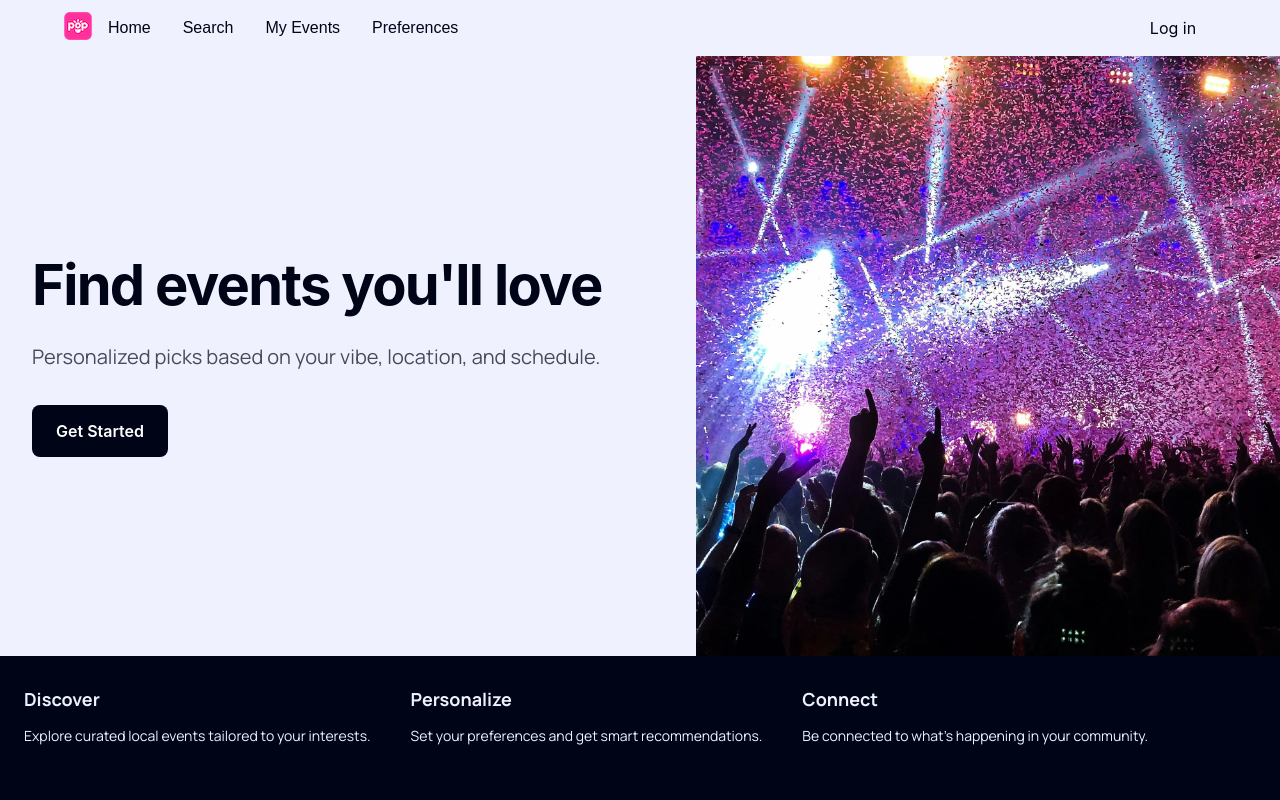
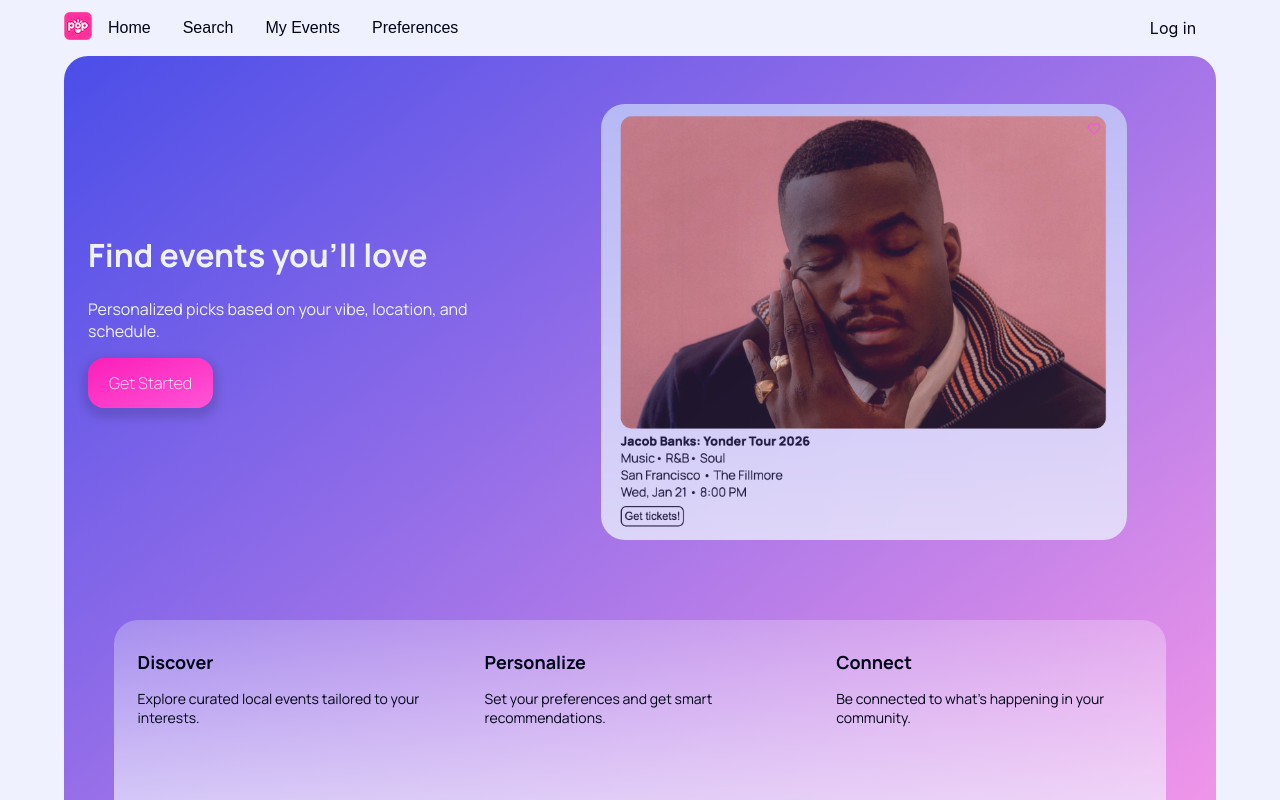
Before and after one commit to ash-kick/event-pop-app, a React (Vite) app: page / in a window 1280 px wide. Shown: the top 800 px of the page. Built offline with nearby package versions, Linux system fonts and the light colour scheme; no server answers; a web font is replaced by a local one.

Commit message:
adding formatting to landing page

```diff
--- a/src/pages/landing/Landing.jsx
+++ b/src/pages/landing/Landing.jsx
@@ -7,17 +7,17 @@ export default function Landing() {
                     <div className="landing-hero-left">
                          <h1 className="landing-header-text">Find events you'll love</h1>
                          <p className="landing-subhead">Personalized picks based on your vibe, location, and schedule.</p>
-                         <Link
-                              to="/register"
+                         <button
+                              onClick={() => navigate("/register")}
                               className="landing-get-started-button">
                               Get Started
-                         </Link>
+                         </button>
                     </div>
                     <div className="landing-hero-right">
                          <img
-                              src="../../assets/event-pop-landing-photo-concert.webp"
-                              alt="Concert crowd"
-                              className="landing-hero-image"
+                              src="../assets/event-card-example.png"
+                              alt="Event card example"
+                              className="event-card-example-image"
                          />
                     </div>
                </div>
--- a/src/styles/Landing.css
+++ b/src/styles/Landing.css
@@ -1,137 +1,63 @@
-/* landing styling */
-
 .landing-container {
+     background-image: linear-gradient(to bottom right, var(--darkest-purple-color), rgb(255, 156, 233));
      display: flex;
      flex-direction: column;
-     align-items: flex-start;
-     justify-content: flex-start;
-     padding: 0;
-     width: 100%;
+     align-items: center;
+     justify-content: center;
+     width: 90%;
      margin: 0;
+     color: var(--palest-purple-color);
+     border-radius: 24px 24px 0px 0px;
+     /* border-radius: 24px; */
+}
+
+.landing-hero-left {
+     min-width: 400px;
 }
 
 .landing-hero {
      display: flex;
-     align-items: stretch;
+     align-items: center;
      justify-content: space-between;
+     margin-left: 48px;
+     margin-right: 48px;
+     margin-top: 24px;
      width: 100%;
-     gap: 48px;
-     margin-bottom: 0;
-     min-height: 600px;
+     padding-left: 48px;
 }
 
-.landing-hero-left {
-     display: flex;
-     flex-direction: column;
-     justify-content: center;
-     flex: 1;
-     padding: 64px 32px;
-}
-
-.landing-header-text {
-     font-family: -apple-system, BlinkMacSystemFont, "Segoe UI", Roboto, "Helvetica Neue", Arial, sans-serif;
-     width: 100%;
-     font-size: 56px;
-     font-weight: 700;
-     margin: 0 0 24px 0;
-     line-height: 1.1;
-     letter-spacing: -0.03em;
-     color: var(--darkest-blue-color);
-}
-
-.landing-subhead {
-     font-size: 20px;
-     font-weight: 400;
-     margin: 0 0 32px 0;
-     color: var(--darkest-blue-color);
-     line-height: 1.6;
-     opacity: 0.7;
-}
-
-.landing-get-started-button {
-     display: inline-flex;
-     align-items: center;
-     justify-content: center;
-     background-color: var(--darkest-blue-color);
-     color: white;
-     font-family: -apple-system, BlinkMacSystemFont, "Segoe UI", Roboto, "Helvetica Neue", Arial, sans-serif;
-     font-size: 16px;
-     font-weight: 600;
-     padding: 16px 24px;
-     border-radius: 8px;
-     text-decoration: none;
-     width: fit-content;
-     transition: background-color 0.2s ease;
-}
-
-.landing-get-started-button:hover {
-     background-color: var(--medium-purple-color);
-     color: var(--darkest-blue-color);
+.event-card-example-image {
+     max-width: 70%;
+     min-width: 200px;
+     border-radius: 24px;
+     opacity: 0.8;
 }
 
 .landing-hero-right {
-     flex: 1;
      display: flex;
-     align-items: stretch;
-     min-width: 0;
-     position: relative;
-}
-
-.landing-hero-right::before {
-     content: "";
-     position: absolute;
-     left: 0;
-     top: 0;
-     bottom: 0;
-     width: 15%;
-     z-index: 1;
-     pointer-events: none;
-}
-
-.landing-hero-image {
-     width: 100%;
-     height: 100%;
-     object-fit: cover;
-     border-radius: 0;
-}
-
-@media (max-width: 900px) {
-     .landing-hero {
-          flex-direction: column;
-          min-height: auto;
-          gap: 32px;
-     }
-
-     .landing-hero-left {
-          padding: 32px 24px;
-          max-width: 100%;
-     }
-
-     .landing-header-text {
-          font-size: 40px;
-     }
-
-     .landing-hero-right {
-          min-height: 400px;
-     }
+     align-items: center;
+     justify-content: center;
+     margin-top: 24px;
 }
 
 .landing-feature-cards {
      display: flex;
      justify-content: flex-start;
-     width: 100%;
+     width: 90%;
+     /* border-radius: 24px; */
+     border-radius: 24px 24px 0px 0px;
      gap: 8px;
      padding: 0 8px 0 8px;
-     box-sizing: border-box;
-     background-color: var(--darkest-blue-color);
+     background: linear-gradient(rgba(255, 255, 255, 0.25), var(--palest-purple-color));
+     margin-top: 80px;
 }
 
 .feature-card {
-     color: var(--palest-purple-color);
+     color: var(--darkest-blue-color);
      border-radius: 8px;
      padding: 16px;
      min-width: 25%;
-     min-height: 256px;
+     min-height: 300px;
 }
 
 .feature-card-header {
@@ -139,6 +65,54 @@
 }
 
 .feature-card-blurb {
-     color: var(--palest-purple-color);
      font-size: 14px;
+     color: var(--darkest-blue-color);
 }
+
+@media (max-width: 800px) {
+     .landing-hero {
+          display: flex;
+          flex-direction: column;
+          margin: 0;
+          padding: 0;
+     }
+
+     .landing-hero-left {
+          min-width: 200px;
+          padding: 24px;
+     }
+
+     .landing-feature-cards {
+          display: flex;
+          flex-direction: column;
+          justify-content: flex-start;
+          width: 90%;
+          /* border-radius: 24px; */
+          border-radius: 24px 24px 0px 0px;
+          gap: 8px;
+          padding: 0 8px 0 8px;
+          background: linear-gradient(rgba(255, 255, 255, 0.25), var(--palest-purple-color));
+          margin-top: 48px;
+     }
+
+     .feature-card {
+          padding: 16px;
+          min-width: 25%;
+          min-height: 80px;
+     }
+}
+
+/* buttons */
+
+.landing-get-started-button {
+     background: linear-gradient(to bottom right, var(--hot-pink-color), var(--light-hot-pink-color));
+     border: none;
+     border-radius: 16px;
+     width: 125px;
+     height: 50px;
+     font-size: 16px;
+     color: white;
+     font-weight: 200;
+     font-family: "Manrope", san-serif;
+     box-shadow: 0px 5px 10px 5px rgba(0, 0, 0, 0.134);
+}
```
Also changed, not shown: assets/event-card-example.png (added), assets/tm-event-image-unavailable.jpg (added).
